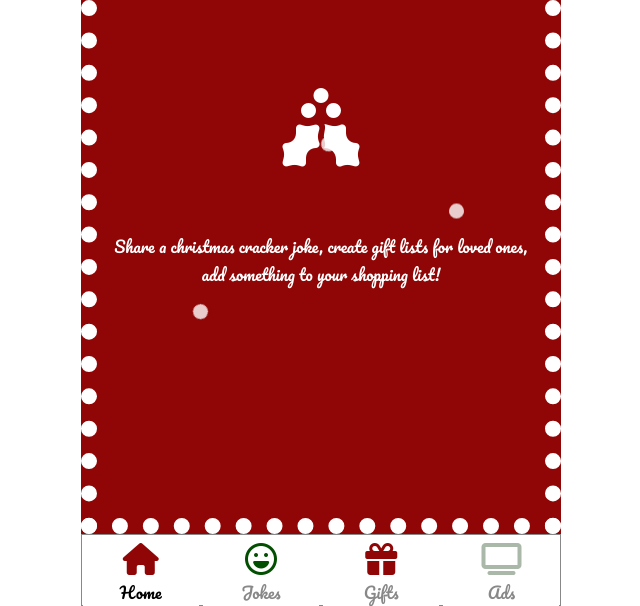
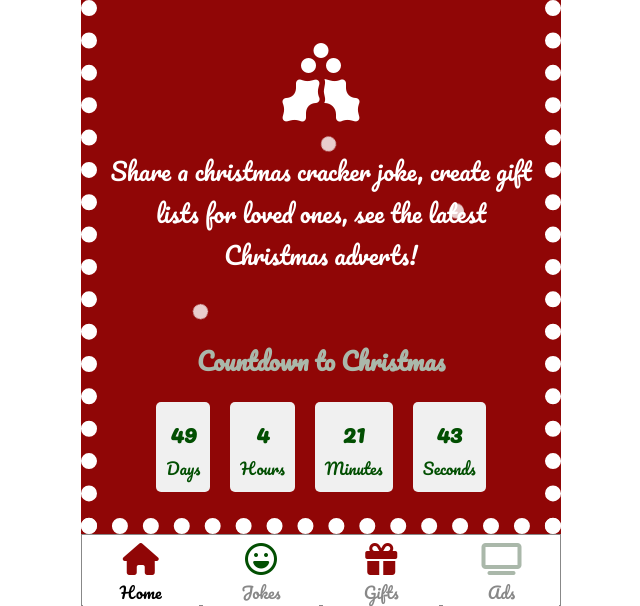
Before and after one commit to Katie-W-22/Elfy-Christmas-helper, a website with bundled scripts: page index.html in a window 1280 px wide. Shown: the part 194-800 px from the top of the page, without its empty margins (319-959 px from the left). Built offline with nearby package versions, Linux system fonts and the light colour scheme; no server answers; files whose address does not match are found by name.

Commit message:
christmas countdown added

```diff
--- a/index.html
+++ b/index.html
@@ -46,8 +46,31 @@
     </div>
 	  <h1>Elfy</h1>
       <i id="holly" class="fa-solid fa-holly-berry fa-5x"></i>
-      <p>Share a christmas cracker joke, create gift lists for loved ones, add something to your shopping list!</p>
+      <p id="welcome">Share a christmas cracker joke, create gift lists for loved ones, see the latest Christmas adverts!</p>
+      <!--Christmas Countdown-->
+    <div class="countdown">
+        <h2>Countdown to Christmas</h2>
+        <div id="countdown-timer">
+          <div>
+            <span id="days"></span>
+            <div>Days</div>
+          </div>
+          <div>
+            <span id="hours"></span>
+            <div>Hours</div>
+          </div>
+          <div>
+            <span id="minutes"></span>
+            <div>Minutes</div>
+          </div>
+          <div>
+            <span id="seconds"></span>
+            <div>Seconds</div>
+          </div>
+        </div>
+      </div>
 	</div>
+
 
 
 	<div class="screen" id="screen2">
--- a/script.js
+++ b/script.js
@@ -105,3 +105,29 @@ laughIcon.setAttribute("style", "color:white;")
   const newJokeButton = document.getElementById("joke__button")
 
   newJokeButton.addEventListener("click", getAndDisplayWeather);
+
+  // Function to calculate the time remaining until Christmas
+function countdown() {
+    const now = new Date();
+    const christmas = new Date(now.getFullYear(), 11, 25); // Month is 0-indexed, so 11 is December
+
+    // Calculate the time remaining until Christmas
+    const difference = christmas - now;
+
+    const days = Math.floor(difference / (1000 * 60 * 60 * 24));
+    const hours = Math.floor((difference % (1000 * 60 * 60 * 24)) / (1000 * 60 * 60));
+    const minutes = Math.floor((difference % (1000 * 60 * 60)) / (1000 * 60));
+    const seconds = Math.floor((difference % (1000 * 60)) / 1000);
+
+    // Display the countdown
+    document.getElementById('days').innerText = days;
+    document.getElementById('hours').innerText = hours;
+    document.getElementById('minutes').innerText = minutes;
+    document.getElementById('seconds').innerText = seconds;
+  }
+
+  // Update the countdown every second
+  setInterval(countdown, 1000);
+
+  // Initial call to display the countdown immediately when the page loads
+  countdown();
--- a/style.css
+++ b/style.css
@@ -173,7 +173,7 @@ color:rgb(170, 184, 170)
 }
 
   #holly{
-    padding:3rem;
+    padding:0.2rem;
   }
 
   @font-face {
@@ -181,7 +181,10 @@ color:rgb(170, 184, 170)
     src: url(./fonts/Pacifico-Regular.ttf);
   }
 
-
+#welcome{
+  font-size: 1.5rem;
+  margin-bottom: 4rem;
+}
   /*falling snow*/
   .snowflake {
     position: absolute;
@@ -300,3 +303,29 @@ img{
   border-radius: 20px;
   height:7rem;
 }
+
+
+.countdown {
+  text-align: center;
+  color:rgb(170, 184, 170)
+}
+
+#countdown-timer {
+  display: flex;
+  justify-content: center;
+  align-items: center;
+  margin-top: 20px;
+}
+
+#countdown-timer > div {
+  margin: 0 10px;
+  border-radius: 5px;
+  background: #f0f0f0;
+  padding: 10px;
+  color:rgb(2, 79, 2)
+}
+
+#countdown-timer > div > span {
+  font-size: 24px;
+  font-weight: bold;
+}
```
